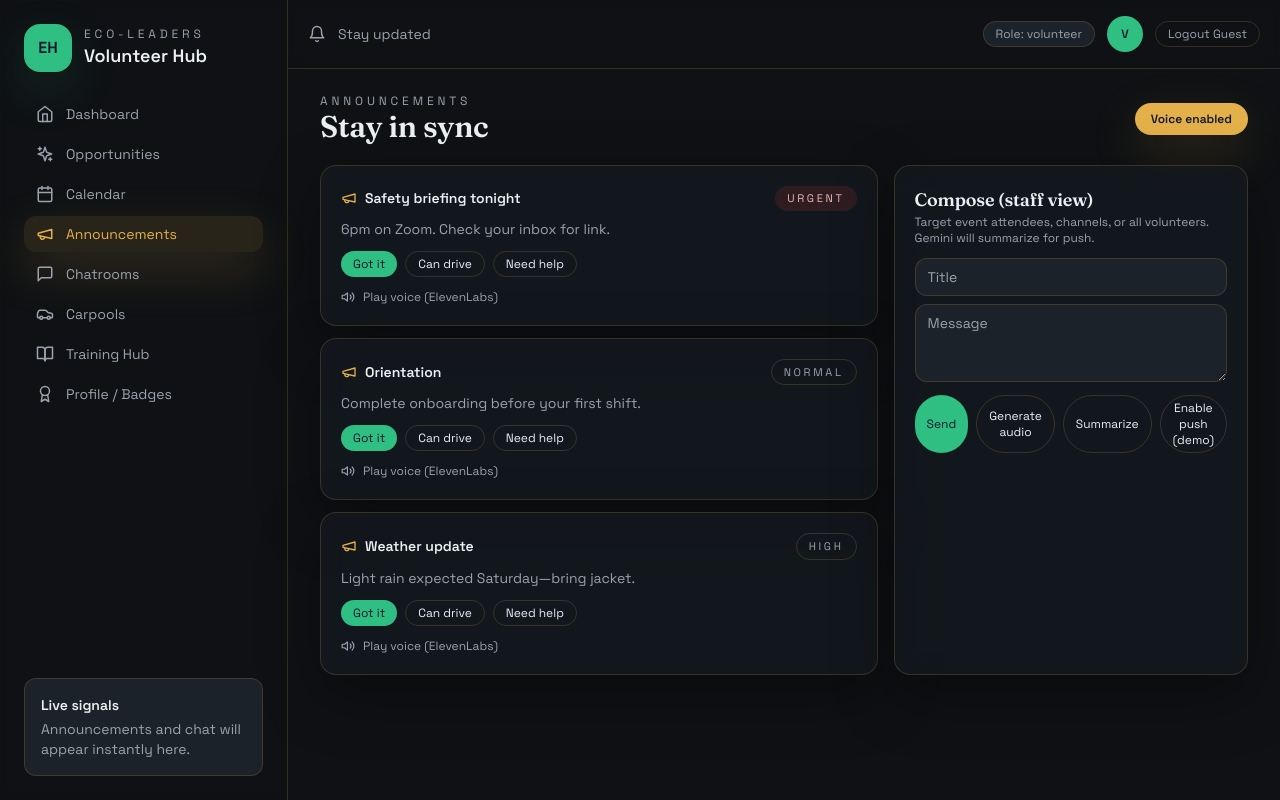
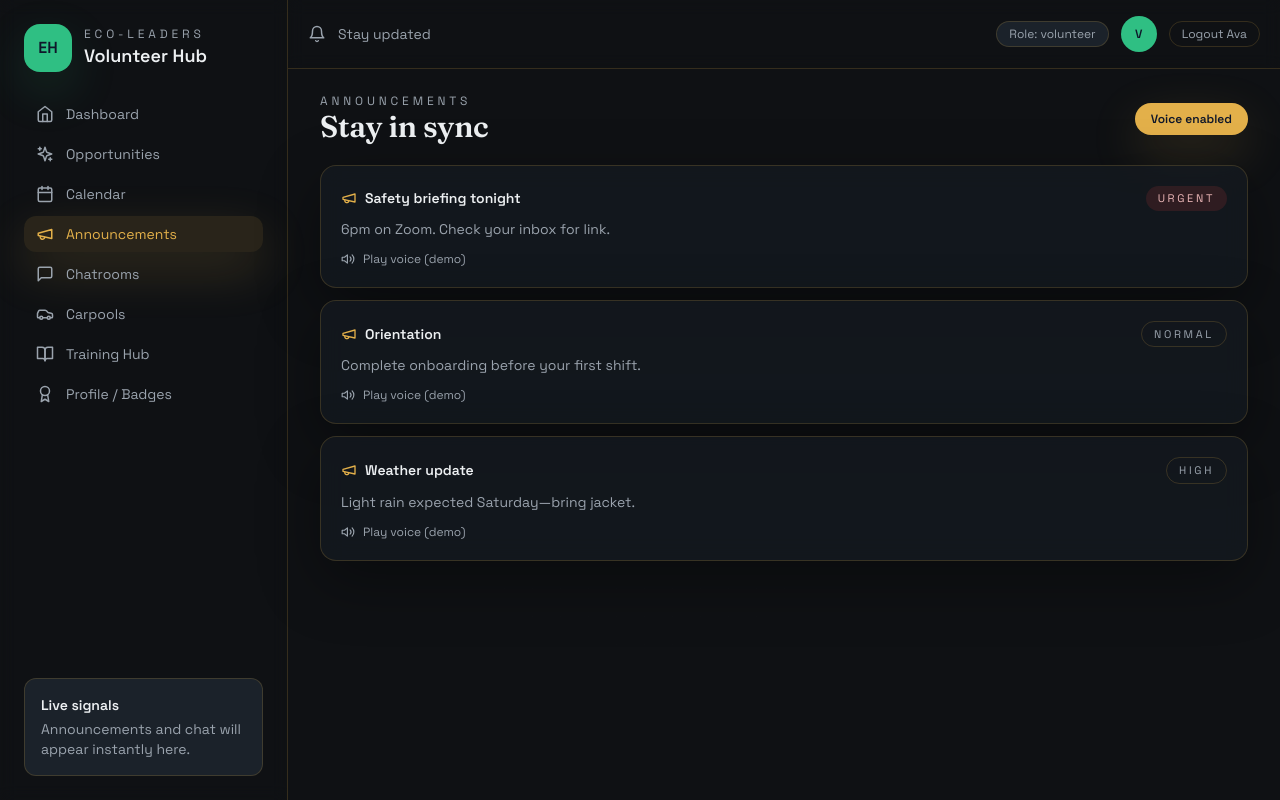
Before and after one commit to akanksha0820/HACK-CU, a React (Vite) app in the folder ecoleaders/frontend/: page /announcements in a window 1280 px wide. Built offline with nearby package versions, Linux system fonts and the light colour scheme.

Commit message:
demo: hardcoded users, simplified announcements and signup flows

```diff
--- a/ecoleaders/frontend/src/context/AuthContext.tsx
+++ b/ecoleaders/frontend/src/context/AuthContext.tsx
@@ -15,15 +15,31 @@ type AuthContextType = {
 const AuthContext = createContext<AuthContextType | undefined>(undefined);
 
 export const AuthProvider = ({ children }: { children: React.ReactNode }) => {
-  // No auth: always an anonymous volunteer
-  const defaultUser: User = { id: 'anon', name: 'Guest Volunteer', email: 'guest@eco.com', role: 'volunteer' };
-  const [user] = useState<User | null>(defaultUser);
+  const demoUsers: Record<string, { password: string; user: User }> = {
+    'ava@eco.com': { password: 'password123', user: { id: 'u1', name: 'Ava Volunteer', email: 'ava@eco.com', role: 'volunteer' } },
+    'casey@eco.com': { password: 'password123', user: { id: 'u2', name: 'Casey Coordinator', email: 'casey@eco.com', role: 'coordinator' } },
+    'alex@eco.com': { password: 'password123', user: { id: 'u3', name: 'Alex Admin', email: 'alex@eco.com', role: 'admin' } },
+  };
+
+  const defaultUser = demoUsers['ava@eco.com'].user;
+  const [user, setUser] = useState<User | null>(defaultUser);
   const [token] = useState<string | null>(null);
-  const [loading] = useState(false);
+  const [loading, setLoading] = useState(false);
 
-  const login = async () => {};
-  const register = async () => {};
-  const logout = () => {};
+  const login = async (email: string, password: string) => {
+    setLoading(true);
+    const entry = demoUsers[email.toLowerCase()];
+    if (!entry || entry.password !== password) {
+      setLoading(false);
+      throw new Error('Invalid credentials. Demo users: ava@eco.com, casey@eco.com, alex@eco.com (password123).');
+    }
+    setUser(entry.user);
+    setLoading(false);
+  };
+  const register = async () => {
+    throw new Error('Registration disabled in demo');
+  };
+  const logout = () => setUser(defaultUser);
 
   return (
     <AuthContext.Provider value={{ user, token, loading, login, register, logout }}>
--- a/ecoleaders/frontend/src/pages/Announcements.tsx
+++ b/ecoleaders/frontend/src/pages/Announcements.tsx
@@ -34,9 +34,8 @@ export default function Announcements() {
         </div>
       </header>
 
-      <div className="grid gap-4 md:grid-cols-[1fr_0.42fr]">
       <div className="space-y-3">
-          {items.map((a, idx) => (
+        {items.map((a) => (
           <div key={a.title} className="glass rounded-2xl p-5">
             <div className="flex items-center justify-between">
               <div className="flex items-center gap-2">
@@ -55,45 +54,12 @@ export default function Announcements() {
               </span>
             </div>
             <p className="mt-2 text-sm text-[color:var(--muted)]">{a.body}</p>
-              <div className="mt-3 flex gap-2 text-xs">
-                <button className="rounded-full bg-[color:var(--green)] px-3 py-1 text-slate-900">Got it</button>
-                <button className="rounded-full border border-[color:var(--border)] px-3 py-1 text-[color:var(--text)]">Can drive</button>
-                <button className="rounded-full border border-[color:var(--border)] px-3 py-1 text-[color:var(--text)]">Need help</button>
-              </div>
             <div className="mt-3 flex items-center gap-2 text-xs text-[color:var(--muted)]">
-                <Volume2 size={14} /> Play voice (ElevenLabs)
+              <Volume2 size={14} /> Play voice (demo)
             </div>
           </div>
         ))}
       </div>
-        <aside className="glass rounded-2xl p-5">
-          <h3 className="text-lg font-semibold">Compose (staff view)</h3>
-          <p className="text-xs text-[color:var(--muted)]">Target event attendees, channels, or all volunteers. Gemini will summarize for push.</p>
-          <div className="mt-3 space-y-2 text-sm">
-            <input className="w-full rounded-xl border border-[color:var(--border)] bg-[color:var(--panel-2)] px-3 py-2" placeholder="Title" />
-            <textarea className="w-full rounded-xl border border-[color:var(--border)] bg-[color:var(--panel-2)] px-3 py-2" rows={3} placeholder="Message" />
-            <div className="flex gap-2 text-xs">
-              <button onClick={send} className="rounded-full bg-[color:var(--green)] px-3 py-1 text-slate-900">Send</button>
-              <button className="rounded-full border border-[color:var(--border)] px-3 py-1 text-[color:var(--text)]">Generate audio</button>
-              <button className="rounded-full border border-[color:var(--border)] px-3 py-1 text-[color:var(--text)]">Summarize</button>
-              <button
-                onClick={async () => {
-                  setMessage(null); setError(null);
-                  try {
-                    await api.post('/notifications/register', {});
-                    setMessage('Push notifications enabled (demo stub).');
-                  } catch (err: any) {
-                    setError('Push registration failed; check connectivity.');
-                  }
-                }}
-                className="rounded-full border border-[color:var(--border)] px-3 py-1 text-[color:var(--text)]"
-              >
-                Enable push (demo)
-              </button>
-            </div>
-          </div>
-        </aside>
-      </div>
     </div>
   );
 }
--- a/ecoleaders/frontend/src/pages/CalendarPage.tsx
+++ b/ecoleaders/frontend/src/pages/CalendarPage.tsx
@@ -71,8 +71,11 @@ function renderSection(title: string, list: any[]) {
                 )}
               </div>
             </div>
-            <button className="rounded-full bg-[color:var(--green)] px-3 py-1 text-xs font-semibold text-slate-900">
-              Notify me
+            <button
+              onClick={() => alert('Signup successful (demo).')}
+              className="rounded-full bg-[color:var(--green)] px-3 py-1 text-xs font-semibold text-slate-900"
+            >
+              Sign up
             </button>
           </div>
           <div className="mt-3 text-xs text-[color:var(--muted)]">
--- a/ecoleaders/frontend/src/pages/Login.tsx
+++ b/ecoleaders/frontend/src/pages/Login.tsx
@@ -13,10 +13,16 @@ export default function Login() {
 
   const onSubmit = async (e: React.FormEvent) => {
     e.preventDefault();
-    setStatus('Sign-in successful (demo mode).');
+    setStatus(null);
     setError(null);
-    const redirectTo = (location.state as any)?.from || '/dashboard';
-    navigate(redirectTo);
+    try {
+      await login(email, password);
+      setStatus('Sign-in successful (demo users).');
+      const redirectTo = (location.state as any)?.from || '/dashboard';
+      navigate(redirectTo);
+    } catch (err: any) {
+      setError(err?.message || 'Login failed.');
+    }
   };
 
   return (
@@ -56,7 +62,7 @@ export default function Login() {
           </button>
         </form>
         <p className="mt-4 text-sm text-[color:var(--muted)]">
-          No account needed in demo mode. Use any email/password.
+          Demo users (password: password123): ava@eco.com · casey@eco.com · alex@eco.com
         </p>
         <div className="mt-6 rounded-xl border border-[color:var(--border)] bg-[color:var(--panel-2)] p-4 text-sm">
           <p className="font-semibold">Guest access</p>
```
Lines whose indentation alone changed are shown as unchanged.
